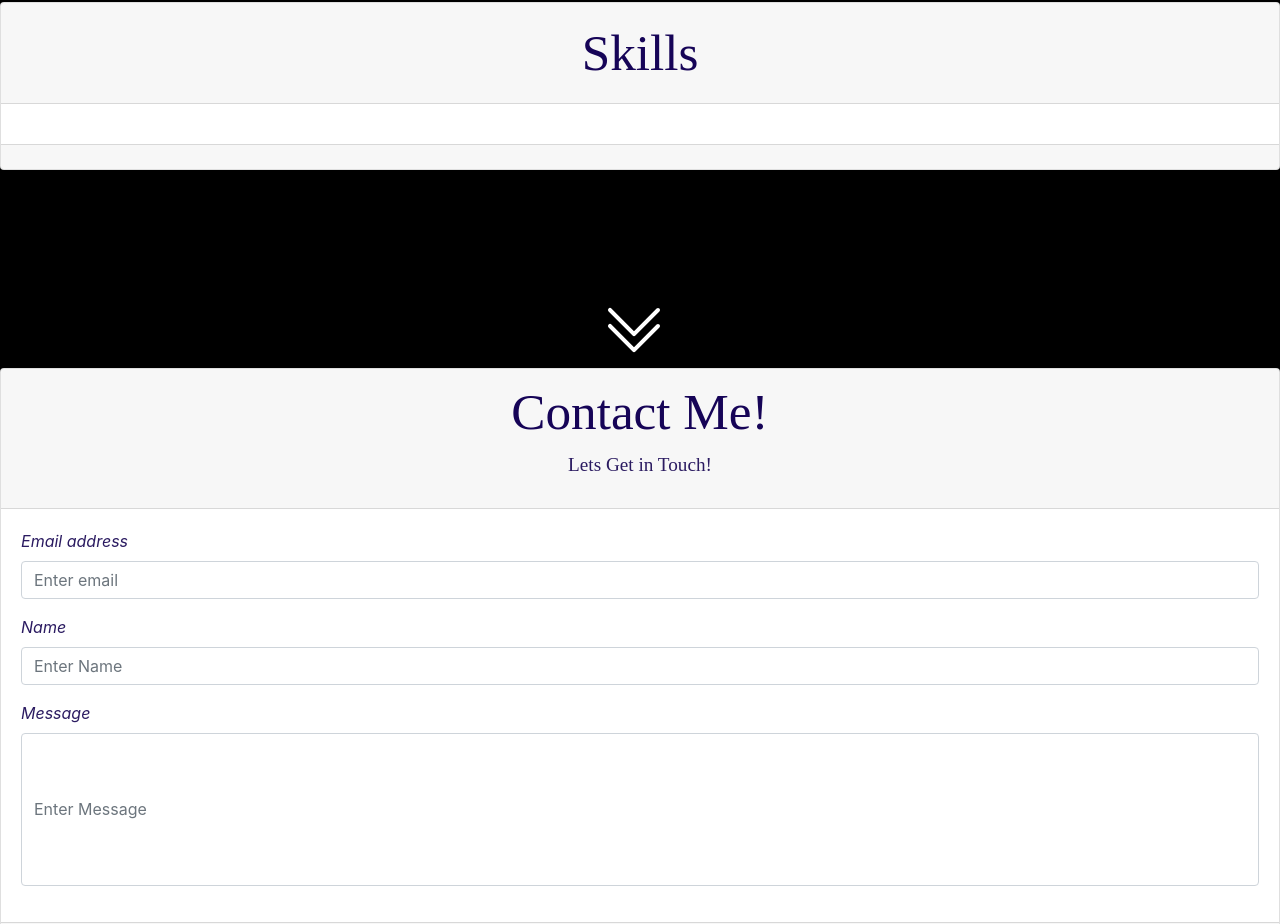
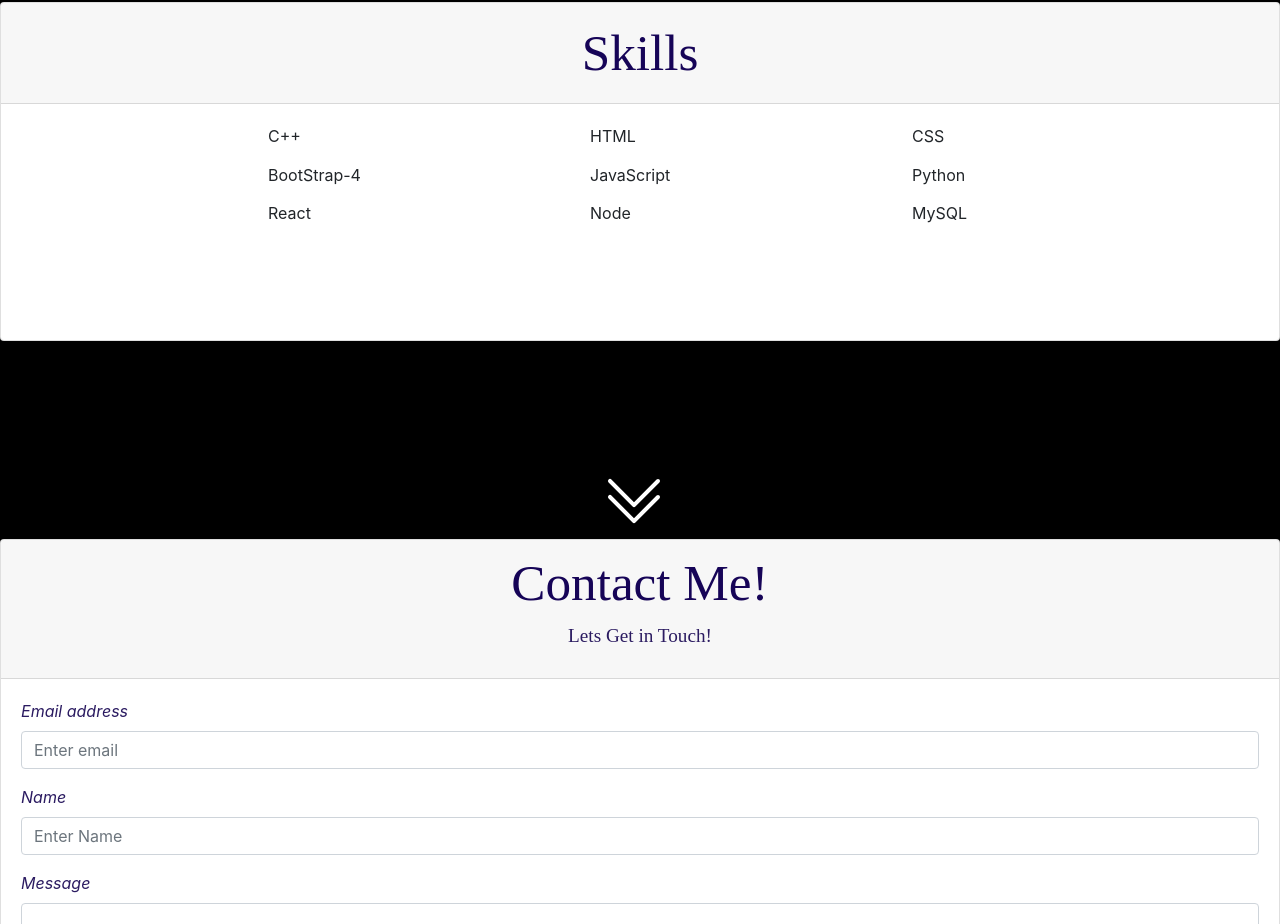
Before and after one commit to shantanu2307/Portfolio, a React (Create React App) app: page / in a window 1280 px wide. Shown: the part 1739-2663 px from the top of the page. Built offline with nearby package versions, Linux system fonts and the light colour scheme.

Commit message:
update skills

```diff
--- /dev/null
+++ b/src/components/Skills.css
@@ -0,0 +1,9 @@
+.container{
+  display: grid;
+  grid-template-columns: 100px 100px 100px;
+  grid-template-rows: 33.33% 33.33% 33.33%;
+  justify-content: center;
+  align-items: center;
+  margin-bottom: 10%;
+  gap:20%;
+}
--- a/src/components/Skills.js
+++ b/src/components/Skills.js
@@ -2,14 +2,26 @@ import React from "react";
 import { Card } from "react-bootstrap";
 import { ChevronDoubleDown } from "react-bootstrap-icons";
 import "./GPCSS.css";
+import "./Skills.css";
 class Skills extends React.Component {
   render() {
     return (
       <div id="skills">
         <Card>
           <Card.Header className="heading">Skills</Card.Header>
-          <Card.Body></Card.Body>
-          <Card.Footer></Card.Footer>
+          <Card.Body>
+            <div className="container">
+              <div>C++</div>
+              <div>HTML</div>
+              <div>CSS</div>
+              <div>BootStrap-4</div>
+              <div>JavaScript</div>
+              <div>Python</div>
+              <div>React</div>
+              <div>Node</div>
+              <div>MySQL</div>
+            </div>
+          </Card.Body>
         </Card>
         <div
           style={{
```
Also changed, not shown: 1 other file (tests, documents, lock files or other folders).
